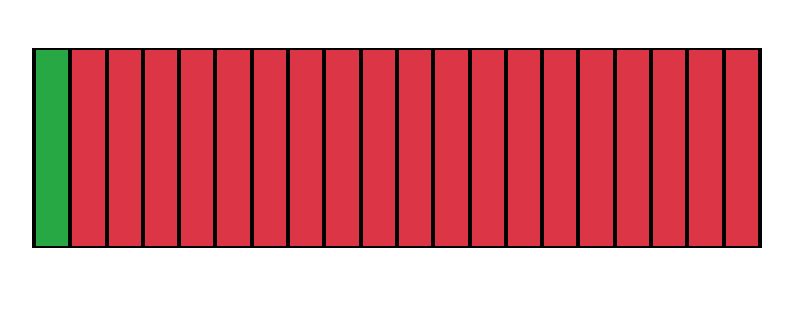
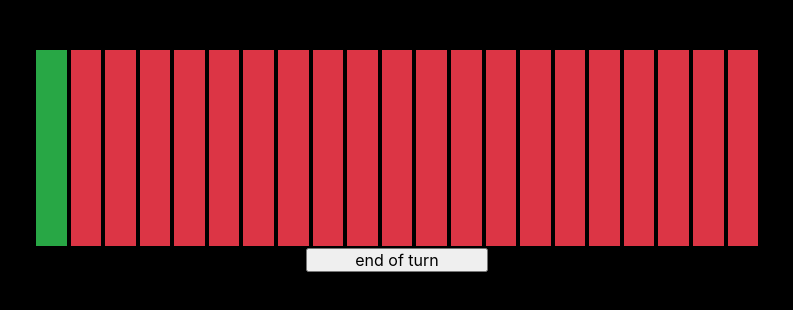
Before and after one commit to paulgiraudet/sticks_game, a plain HTML site: page index.html in a window 1280 px wide. Both pictures are taken after a click on the element 294 px from the left and 148 px from the top of the page. Shown: the whole page, without its empty margins (243-1036 px from the left). Drawn offline with nearby package versions, Linux system fonts and the light colour scheme.

Commit message:
functionnal game with no particular style

```diff
--- a/css/main.css
+++ b/css/main.css
@@ -97,6 +97,10 @@ textarea {
    Author's custom styles
    ========================================================================== */
 
+body{
+  height:100vh;
+  background:black;
+}
 .stick{
   height:200px;
   border:2px solid black;
--- a/index.html
+++ b/index.html
@@ -64,8 +64,17 @@
             </div>
             <div class="col stick bg-danger">
             </div>
+            <div class="col stick bg-danger">
+            </div>
           </div>
         </div>
+      </div>
+
+      <div class="col-8 mx-auto">
+        <input type="button" value="end of turn" onclick="winOnly()" class="w-25 mx-auto d-block">
+      </div>
+      <div class="col-8 mx-auto">
+        <p id="result" class="text-center">YOU LOSE</p>
       </div>
     </div>
   </div>
--- a/js/main.js
+++ b/js/main.js
@@ -1,12 +1,52 @@
+//all our sticks
 var stick = document.getElementsByClassName("stick");
+//counting sticks from left to right
 var i = 0;
+var j = 0;
 
+//display lose
+var lose = document.getElementById("result");
+lose.style.display = "none";
+//counting max sticks by round
+var maxStick = 0 ;
 stick[i].addEventListener("click",deletebg);
 
+//function allowing player to remove a stick
 function deletebg(){
-  stick[i].className = stick[i].className.replace(" bg-danger", " bg-success");
-  stick[i].removeEventListener("click",deletebg);
-  i++;
-  stick[i].addEventListener("click",deletebg);
+
+  if (i<20){
+
+    stick[i].className = stick[i].className.replace(" bg-danger", " bg-success");
+
+    //removing previous click function to avoid spamming on previous sticks
+    stick[i].removeEventListener("click",deletebg);
+    i++;
+    maxStick++;
+
+    //adding click function only if the user clicked on 3 sticks or less
+    if (maxStick <3){
+      stick[i].addEventListener("click",deletebg);
+    }
+}
 
 }
+
+
+//function removing computer's sticks
+function winOnly(){
+
+    j=i;
+    while (j>4){
+      j -=4 ;
+    }
+    for (j;j<4;j++){
+      stick[i].className = stick[i].className.replace(" bg-danger", " bg-success");
+      i++;
+    }
+
+    stick[i].addEventListener("click",deletebg);
+    maxStick=0;
+    if (i===20) {
+      lose.style.display = "block" ;
+    }
+}
```
